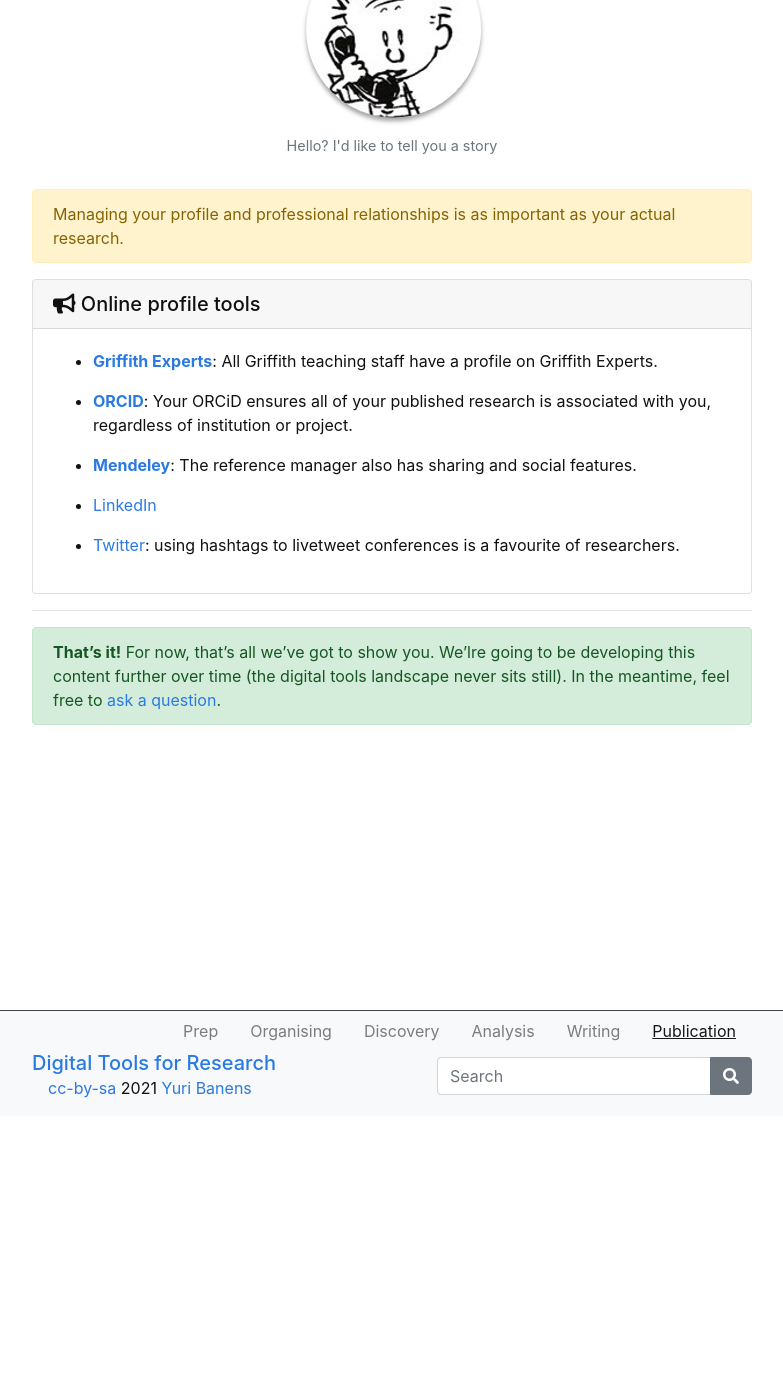
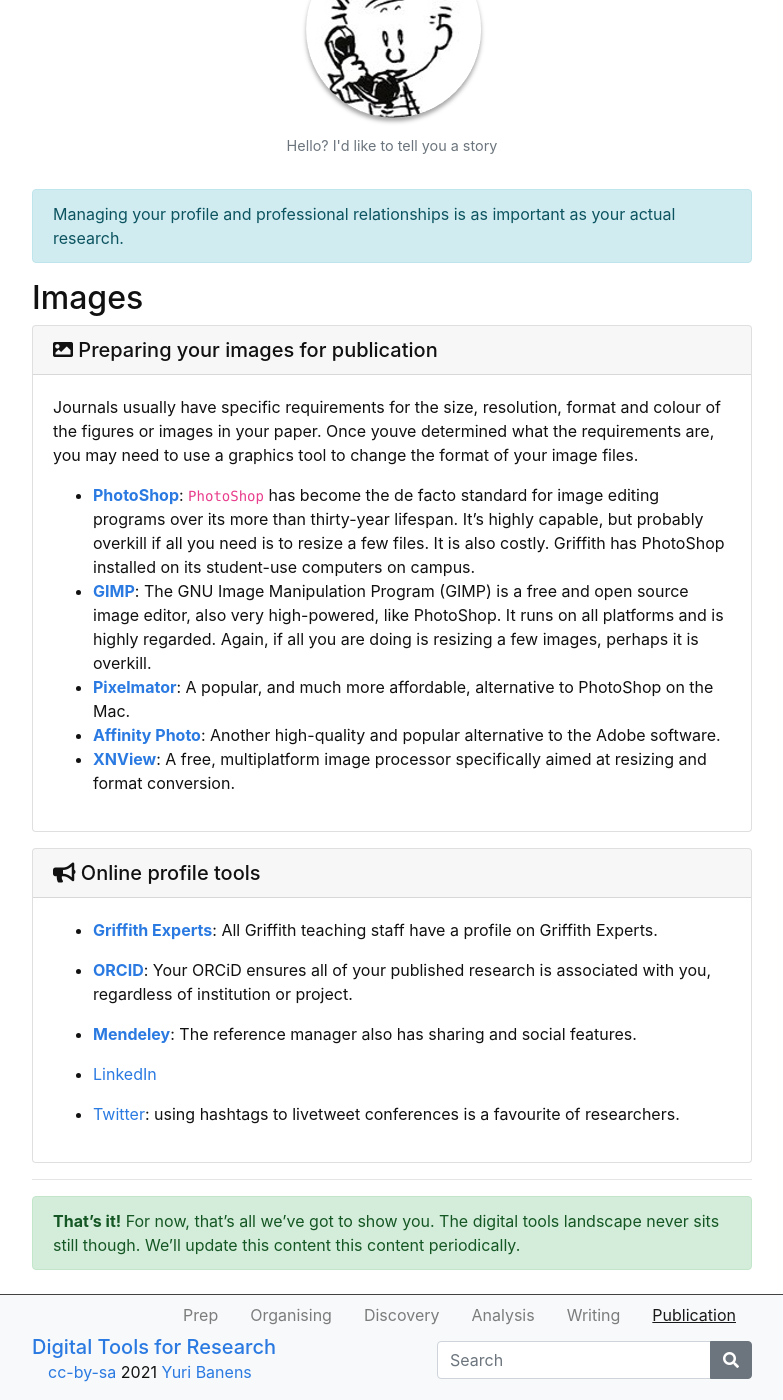
Before and after one commit to GriffithUniLibrary/digital-tools-modular, a Jekyll site: the page built from content/6-publication.md, in a window 1280 px wide and 1400 px high, scrolled down 284 px. Shown: the whole window, without its empty margins (248-1031 px from the left). Built offline with Jekyll 4.4.1, drawn with Linux system fonts in a browser that asks for light colours.

Commit message:
Update last signoff

```diff
--- a/content/6-publication.md
+++ b/content/6-publication.md
@@ -7,10 +7,12 @@ nav: Publication
 
 {% include figure.html img="ch-publication.png" alt="A boy speaks on the phone" caption="Hello? I'd like to tell you a story" width="75" %}
 
-{% capture text %}
+{% capture relationships %}
 Managing your profile and professional relationships is as important as your actual research.
 {% endcapture %}
-{% include alert.html text=text color="warning" %}
+{% include alert.html text=relationships color="info" %}
+
+{% include_relative 6-publication-images.md %}
 
 {% capture profiletools %}
 
@@ -31,7 +33,7 @@ Managing your profile and professional relationships is as important as your act
  ---
 
 {% capture text %}
-**That's it!** For now, that's all we've got to show you. We'lre going to be developing this content further over time (the digital tools landscape never sits still). In the meantime, feel free to [ask a question](https://griffithu.padlet.org/y_banens1/60je7s1g90b3f69h){:target="_blank"}.
+**That's it!** For now, that's all we've got to show you. The digital tools landscape never sits still though. We'll update this content this content periodically.
 {% endcapture %}
 {% include alert.html text=text color="success" %}
 
```
